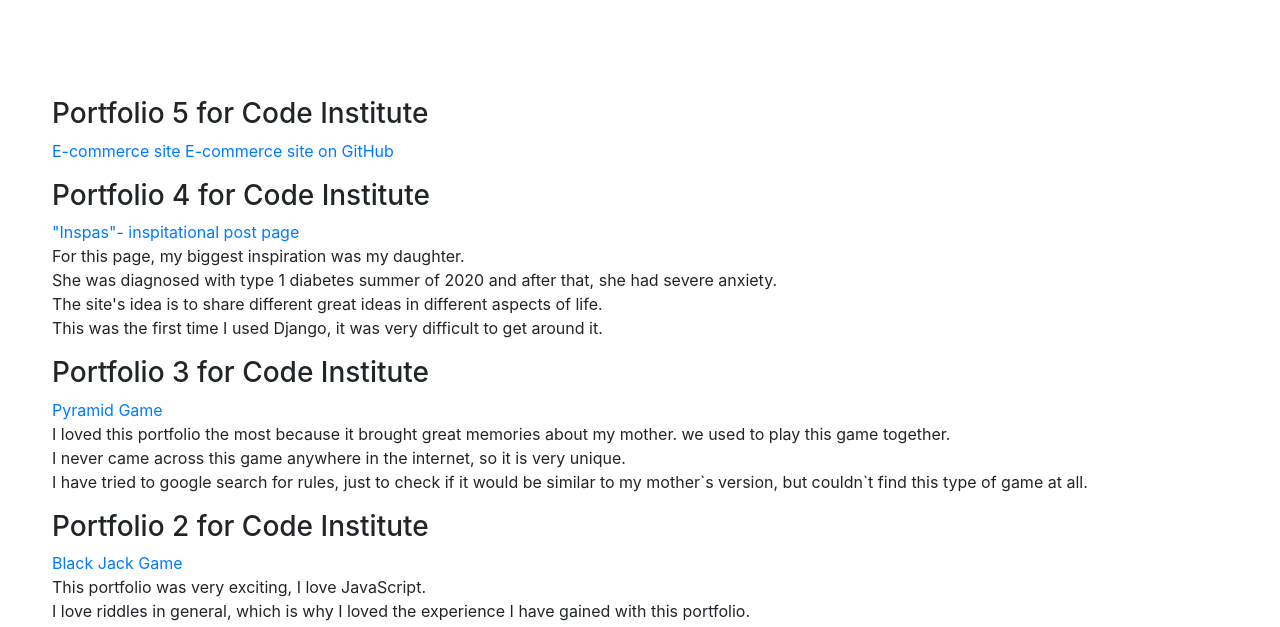
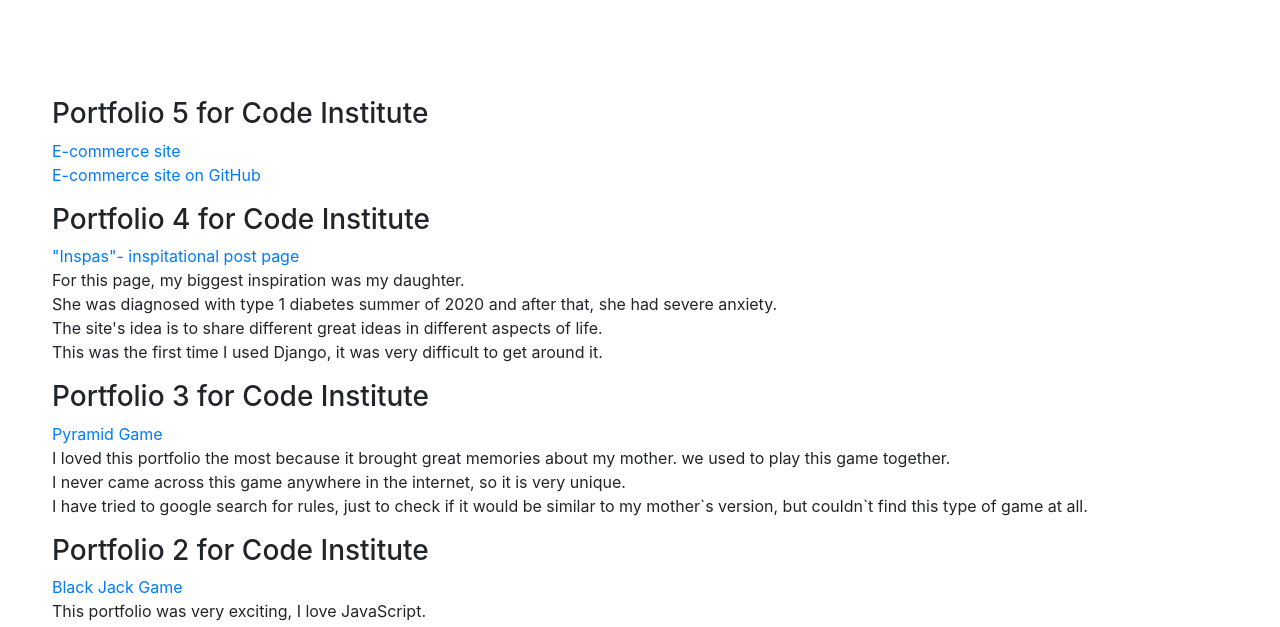
Before and after one commit to gretazas/CurriculumVitae, a plain HTML site: page CurriculumVitae/projects.html in a window 1280 px wide. Shown: the part 99-726 px from the top of the page. Drawn offline with nearby package versions, Linux system fonts and the light colour scheme.

Commit message:
Add br in projects.html

```diff
--- a/CurriculumVitae/projects.html
+++ b/CurriculumVitae/projects.html
@@ -17,7 +17,7 @@
     </div>
     <div class="m-md-5 m-3 p-1">
         <h3>Portfolio 5 for Code Institute</h3>
-        <a href="https://aschooler.herokuapp.com">E-commerce site</a>
+        <a href="https://aschooler.herokuapp.com">E-commerce site</a><br>
         <a href="https://github.com/gretazas/alphaSchooler">E-commerce site on GitHub</a>
         <p>
 
```
